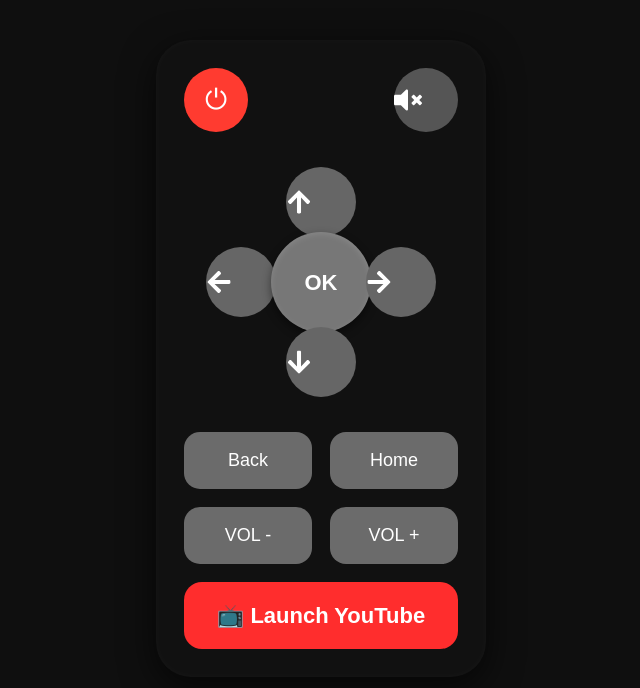
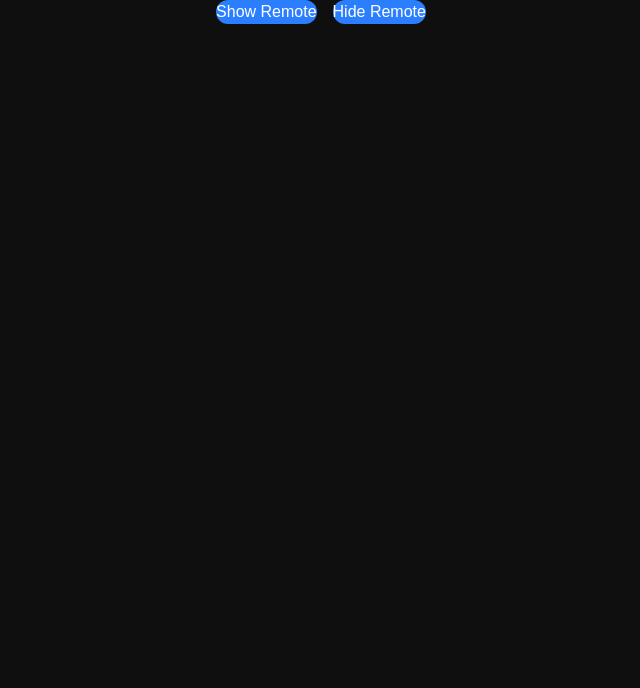
Before and after one commit to eleshinlomo/mediastore, a React (Vite) app: page / in a window 1280 px wide. Shown: the top 688 px of the page, without its empty margins (319-959 px from the left). Built offline with nearby package versions, Linux system fonts and the light colour scheme.

Commit message:
added buttons

```diff
--- a/src/App.jsx
+++ b/src/App.jsx
@@ -1,13 +1,40 @@
+import { useState } from "react"
 import Remote from "./components/Remote"
 
 
 const App = ()=>{
 
-  return (
-    <div className="text-center">
-       <Remote />
+  const [showRemote, setShowRemote] = useState(false)
+  const [isIpAddress, setIsIpAddress] = useState(false)
 
 
+  const handleShowRemote = ()=>{
+      setShowRemote(true)
+  }
+
+  const handleHideButton = ()=>{
+     setShowRemote(false)
+  }
+
+  return (
+    <div className="text-center text-white">
+      <div className="flex gap-4 justify-center items-center">
+        <button
+        onClick={handleShowRemote}
+        className="bg-blue-500 rounded-2xl px-4">
+          Show Remote
+        </button>
+
+        <button
+        onClick={handleHideButton}
+        className="bg-blue-500 rounded-2xl px-4">
+          Hide Remote
+        </button>
+     </div>
+
+       {
+        showRemote && <Remote />
+        }
     </div>
   )
 }
```
